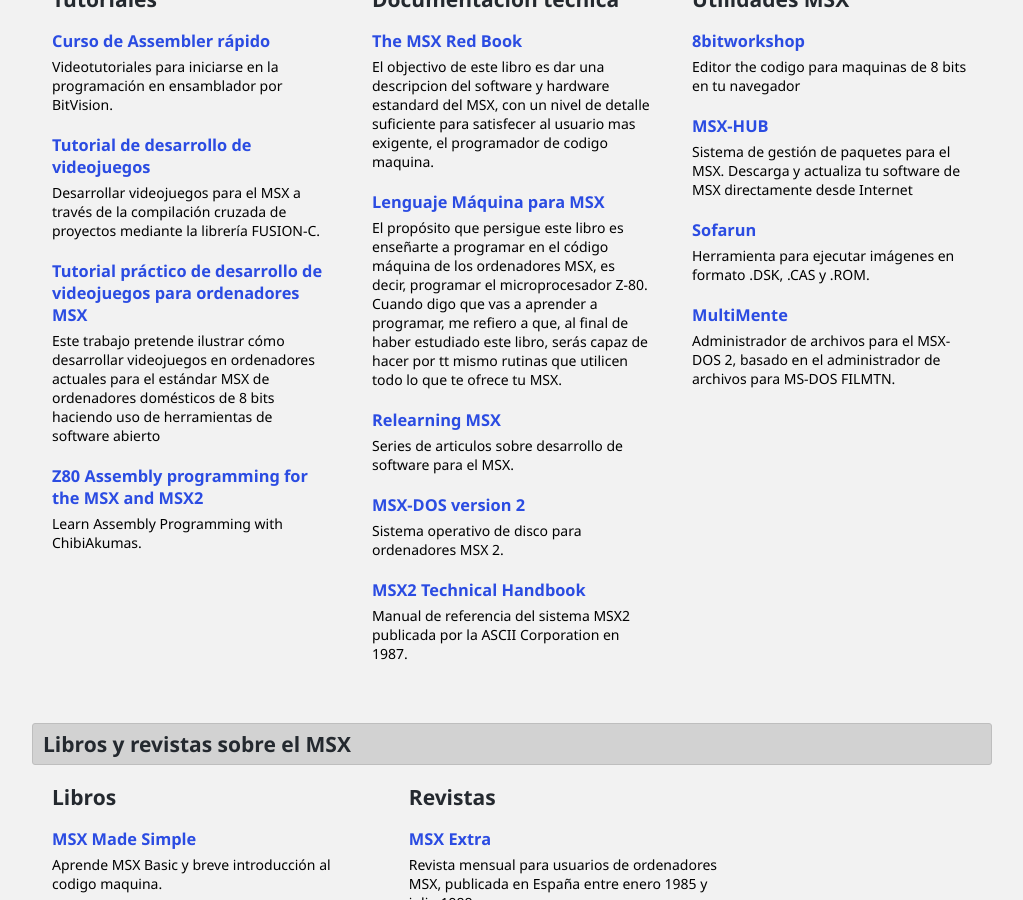
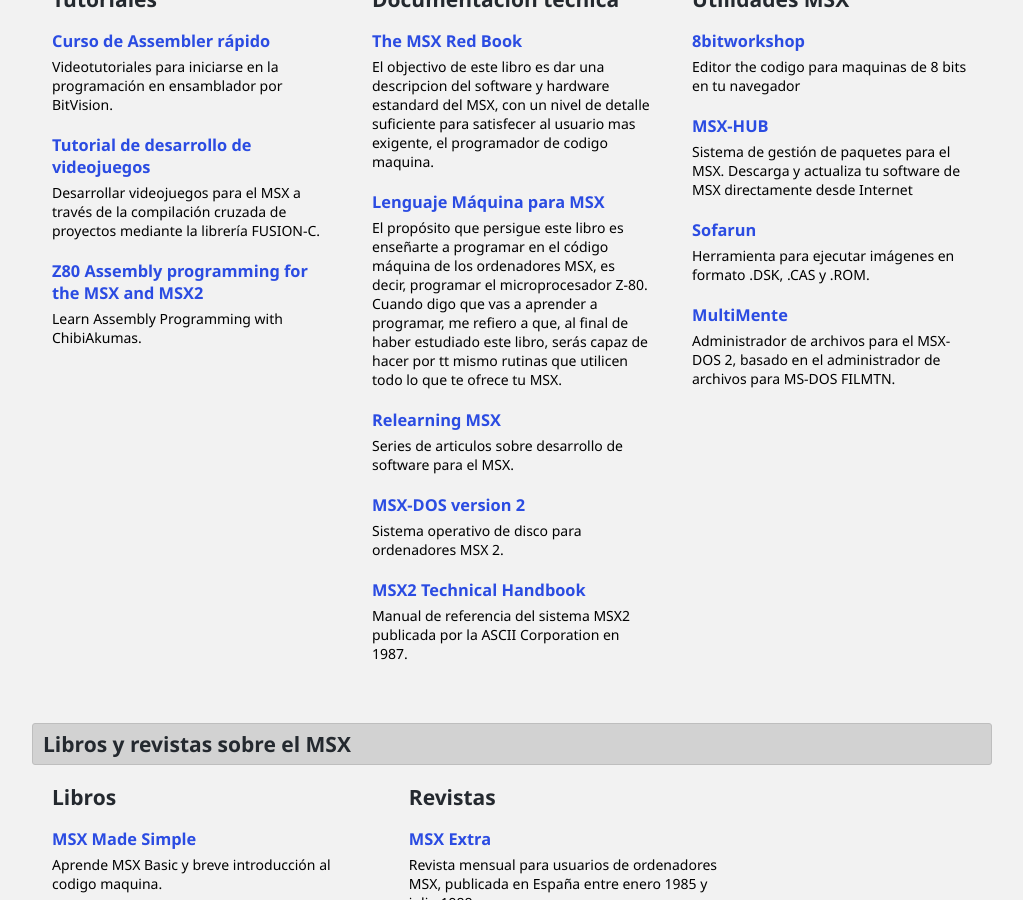
Before and after one commit to msxbits/msxbits.github.io, a Jekyll site: the page built from index.md, in a window 1280 px wide and 900 px high, scrolled down 538 px. Shown: the whole window, without its empty margins (128-1151 px from the left). Built offline with Jekyll 4.4.1, drawn with Linux system fonts in a browser that asks for light colours.

Commit message:
Another link fixed

```diff
--- a/index.md
+++ b/index.md
@@ -58,19 +58,12 @@
           <li>
             <a class="article" href="https://konamiman.github.io/MSX2-Technical-Handbook">
               <article>
-                <h3>Tutorial práctico de desarrollo de videojuegos para ordenadores MSX</h3>
-                <p>Este trabajo pretende ilustrar cómo desarrollar videojuegos en ordenadores actuales para el estándar MSX de ordenadores domésticos de 8 bits haciendo uso de herramientas de software abierto</p>
-              </article>
-            </a>
-          </li>
-          <li>
-            <a class="article" href="https://riunet.upv.es/bitstream/handle/10251/145214/Memoria.pdf?sequence=2&isAllowed=y">
-              <article>
                 <h3>Z80 Assembly programming for the MSX and MSX2</h3>
                 <p>Learn Assembly Programming with ChibiAkumas.</p>
               </article>
             </a>
-          </li>        </ul>
+          </li>
+        </ul>
       </div>
     <div class="box">
       <h1>Documentación técnica</h1>
```
